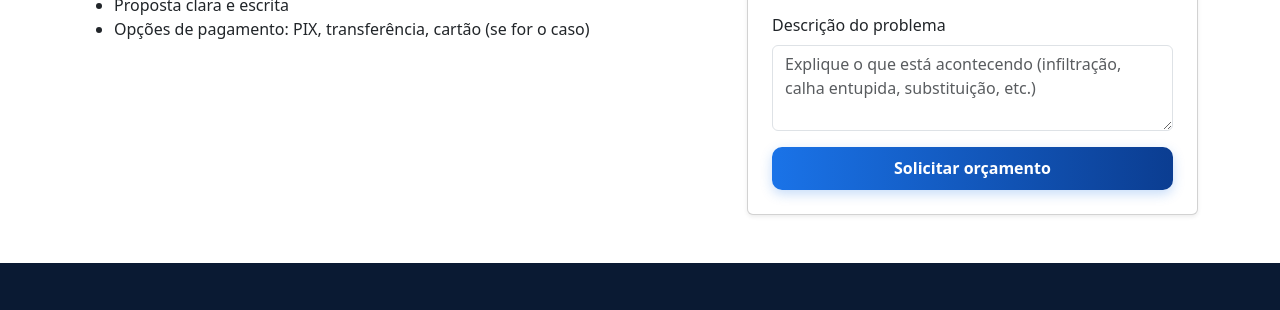
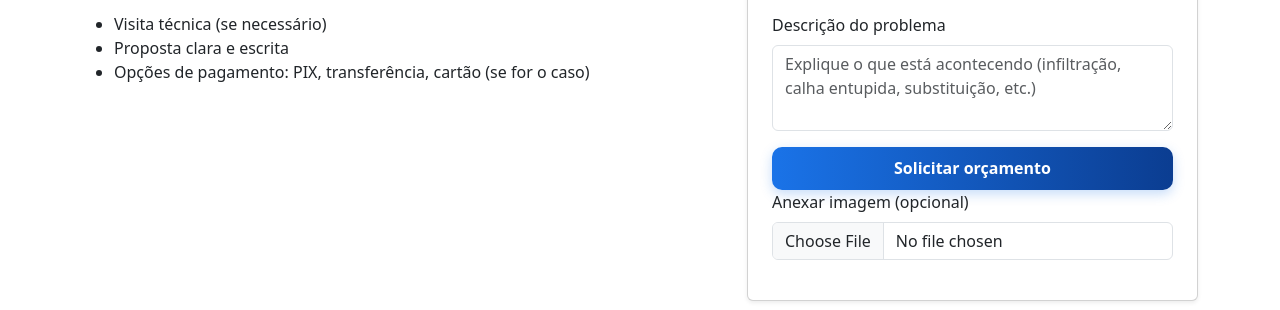
Before and after one commit to ramsesreidelas-ui/calhas2d-site, a plain HTML site: page index.html in a window 1280 px wide. Shown: the part 3010-3320 px from the top of the page. Drawn offline with nearby package versions, Linux system fonts and the light colour scheme; some packages are replaced by stand-ins of ours; a script that the page names is missing.

Commit message:
Add file input for optional image attachment

```diff
--- a/index.html
+++ b/index.html
@@ -226,6 +226,10 @@
     <textarea class="form-control" name="descricao" rows="3" placeholder="Explique o que está acontecendo (infiltração, calha entupida, substituição, etc.)" required></textarea>
   </div>
   <button type="submit" class="btn btn-primary w-100">Solicitar orçamento</button>
+  <div class="mb-3">
+    <label class="form-label">Anexar imagem (opcional)</label>
+    <input type="file" name="attachment" class="form-control" accept="image/*">
+  </div>
 </form>
           </div>
         </div>
```
